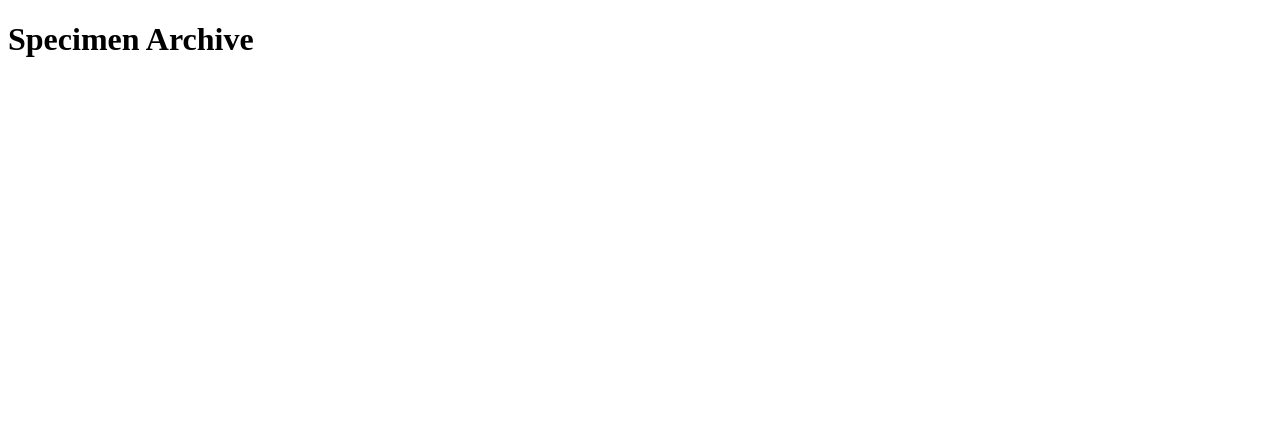
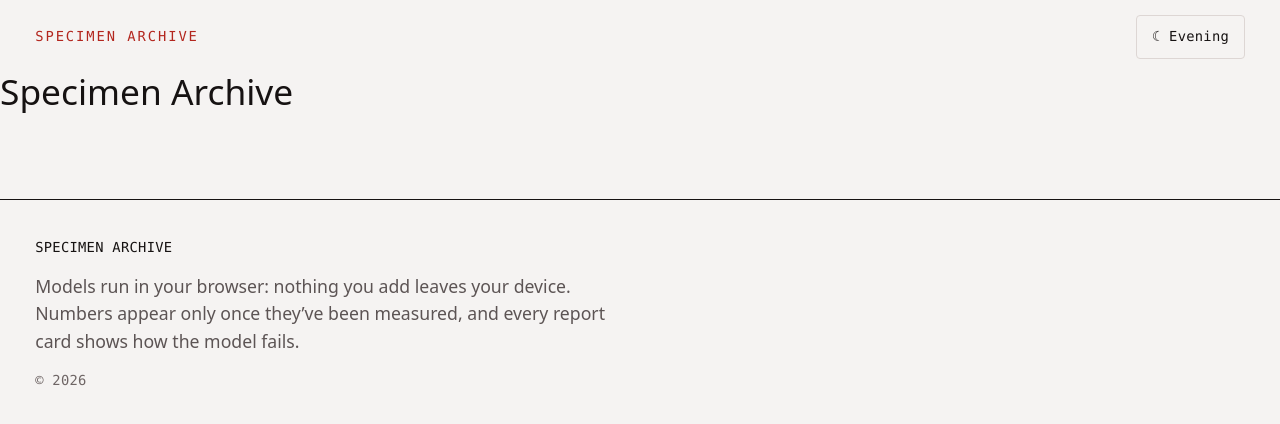
Before and after one commit to phonesett10401/model-lab, a SvelteKit app: page / in a window 1280 px wide. Shown: the top 424 px of the page. Built offline with nearby package versions, Linux system fonts and the light colour scheme.

Commit message:
feat: paper/evening themes, tokens, base styles and site chrome

```diff
--- a/src/app.html
+++ b/src/app.html
@@ -4,6 +4,12 @@
 		<meta charset="utf-8" />
 		<meta name="viewport" content="width=device-width, initial-scale=1" />
 		<meta name="text-scale" content="scale" />
+		<script>
+			try {
+				const t = localStorage.getItem('theme');
+				if (t === 'light' || t === 'dark') document.documentElement.dataset.theme = t;
+			} catch {}
+		</script>
 		%sveltekit.head%
 	</head>
 	<body data-sveltekit-preload-data="hover">
--- /dev/null
+++ b/src/lib/components/Footer.svelte
@@ -0,0 +1,16 @@
+<footer class="footer">
+	<p class="mono">SPECIMEN ARCHIVE</p>
+	<p class="soft">
+		Models run in your browser: nothing you add leaves your device. Numbers appear only once they’ve been measured,
+		and every report card shows how the model fails.
+	</p>
+	<p class="mono faint">© {new Date().getFullYear()}</p>
+</footer>
+
+<style>
+	.footer {
+		max-width: var(--max); margin: var(--space-6) auto 0; padding: var(--space-4) var(--gutter);
+		border-top: 1px solid var(--ink); display: grid; gap: var(--space-2);
+	}
+	.footer p:nth-child(2) { max-width: 60ch; }
+</style>
--- /dev/null
+++ b/src/lib/components/ThemeToggle.svelte
@@ -0,0 +1,21 @@
+<script lang="ts">
+	import { onMount } from 'svelte';
+	import { currentTheme, setTheme, type Theme } from '$lib/theme';
+
+	let theme = $state<Theme>('light');
+	onMount(() => (theme = currentTheme()));
+
+	function toggle() {
+		theme = theme === 'dark' ? 'light' : 'dark';
+		setTheme(theme);
+	}
+</script>
+
+<button class="toggle mono" onclick={toggle} aria-label={theme === 'dark' ? 'Switch to light theme' : 'Switch to dark theme'}>
+	{theme === 'dark' ? '☀ Paper' : '☾ Evening'}
+</button>
+
+<style>
+	.toggle { min-height: 44px; padding: 0 var(--space-2); background: none; border: 1px solid var(--hairline); border-radius: var(--radius); cursor: pointer; }
+	.toggle:hover { border-color: var(--ink); }
+</style>
--- /dev/null
+++ b/src/lib/motion.svelte.ts
@@ -0,0 +1,3 @@
+import { MediaQuery } from 'svelte/reactivity';
+
+export const reducedMotion = new MediaQuery('prefers-reduced-motion: reduce');
--- /dev/null
+++ b/src/lib/styles/tokens.css
@@ -0,0 +1,42 @@
+:root {
+	color-scheme: light dark;
+
+	/* light value, dark value */
+	--paper: light-dark(#f5f3f2, #141213);
+	--paper-2: light-dark(#faf8f7, #181617);
+	--plate: light-dark(#ffffff, #1d1a1b);
+	--ink: light-dark(#161212, #f3eeee);
+	--ink-soft: light-dark(#5c5454, #a9a1a1);
+	--ink-faint: light-dark(#6e6565, #938a8a);
+	--red: light-dark(#b3261e, #ff4f4f);
+	--red-wash: light-dark(#f6d3cf, #3a1d1d);
+	--hairline: light-dark(#ddd6d4, #2e292a);
+	--amber: light-dark(#8a5a00, #f2b33d);
+	--green: light-dark(#2f6f4f, #6fcf97);
+	--on-ink: light-dark(#f5f3f2, #141213);
+
+	--font-serif: 'Instrument Serif', Georgia, 'Times New Roman', serif;
+	--font-sans: 'Geist Variable', system-ui, -apple-system, 'Segoe UI', sans-serif;
+	--font-mono: 'JetBrains Mono Variable', ui-monospace, 'SFMono-Regular', Menlo, monospace;
+
+	/* Fluid scale: 320px → 1440px */
+	--step--1: clamp(0.78rem, 0.75rem + 0.14vw, 0.875rem);
+	--step-0: clamp(1rem, 0.96rem + 0.18vw, 1.125rem);
+	--step-1: clamp(1.2rem, 1.1rem + 0.45vw, 1.5rem);
+	--step-2: clamp(1.5rem, 1.3rem + 0.9vw, 2.1rem);
+	--step-3: clamp(1.9rem, 1.5rem + 1.8vw, 3.1rem);
+	--step-4: clamp(2.5rem, 1.7rem + 3.6vw, 5rem);
+
+	--space-1: clamp(0.35rem, 0.3rem + 0.2vw, 0.5rem);
+	--space-2: clamp(0.7rem, 0.6rem + 0.4vw, 1rem);
+	--space-3: clamp(1rem, 0.85rem + 0.7vw, 1.6rem);
+	--space-4: clamp(1.5rem, 1.2rem + 1.4vw, 2.6rem);
+	--space-5: clamp(2.2rem, 1.6rem + 2.6vw, 4.2rem);
+	--space-6: clamp(3rem, 2rem + 4.4vw, 6.5rem);
+	--gutter: clamp(1rem, 0.6rem + 2vw, 2.5rem);
+	--radius: 4px;
+	--max: 1680px;
+}
+
+:root[data-theme='light'] { color-scheme: light; }
+:root[data-theme='dark'] { color-scheme: dark; }
--- /dev/null
+++ b/src/lib/theme.ts
@@ -0,0 +1,16 @@
+export type Theme = 'light' | 'dark';
+
+export function currentTheme(): Theme {
+	const set = document.documentElement.dataset.theme;
+	if (set === 'light' || set === 'dark') return set;
+	return matchMedia('(prefers-color-scheme: dark)').matches ? 'dark' : 'light';
+}
+
+export function setTheme(t: Theme) {
+	document.documentElement.dataset.theme = t;
+	try {
+		localStorage.setItem('theme', t);
+	} catch {
+		// Private mode: the choice lasts for this page only.
+	}
+}
--- a/src/routes/+layout.svelte
+++ b/src/routes/+layout.svelte
@@ -1,7 +1,36 @@
 <script lang="ts">
+	import '@fontsource-variable/geist';
+	import '@fontsource-variable/jetbrains-mono';
+	import '@fontsource/instrument-serif/400.css';
+	import '@fontsource/instrument-serif/400-italic.css';
+	import '$lib/styles/tokens.css';
+	import '$lib/styles/base.css';
+	import { page } from '$app/state';
+	import ThemeToggle from '$lib/components/ThemeToggle.svelte';
+	import Footer from '$lib/components/Footer.svelte';
+
 	let { children } = $props();
+	const bare = $derived(page.route.id?.startsWith('/og-card') ?? false);
 </script>
 
 <svelte:head><link rel="icon" href="/favicon.svg" /></svelte:head>
 
-{@render children()}
+{#if bare}
+	{@render children()}
+{:else}
+	<a class="skip" href="#main">Skip to content</a>
+	<header class="topbar">
+		<a class="wordmark mono" href="/">SPECIMEN ARCHIVE</a>
+		<ThemeToggle />
+	</header>
+	<main id="main">{@render children()}</main>
+	<Footer />
+{/if}
+
+<style>
+	.topbar {
+		max-width: var(--max); margin: 0 auto; padding: var(--space-2) var(--gutter);
+		display: flex; justify-content: space-between; align-items: center; gap: var(--space-2);
+	}
+	.wordmark { text-decoration: none; letter-spacing: 0.14em; color: var(--red); }
+</style>
```
Also changed, not shown: src/lib/styles/base.css (added), 2 other files (tests, documents, lock files or other folders).
